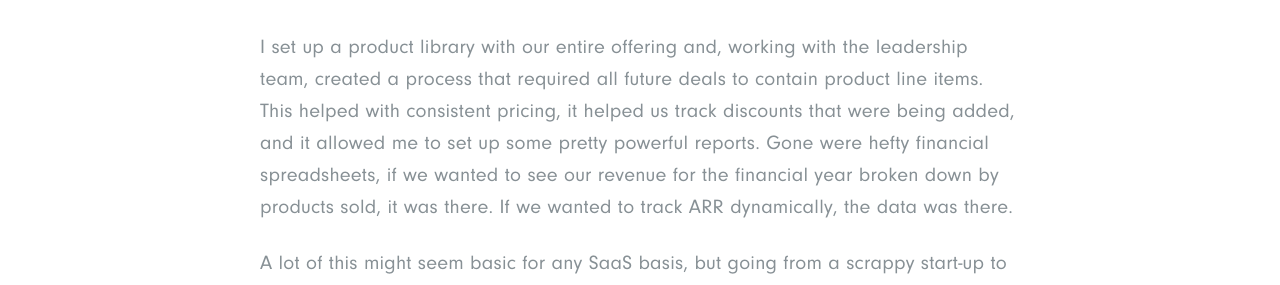
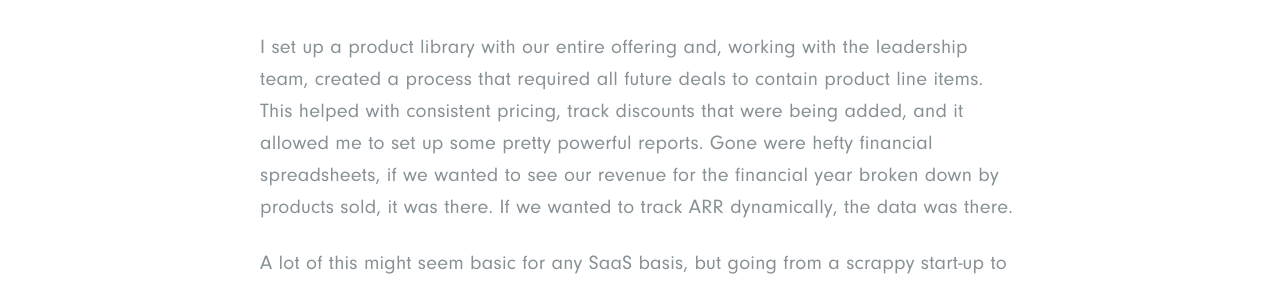
Before and after one commit to edstennettackee/edstennett, a Jekyll site: the page built from _portfolio/crm-migration.md, in a window 1280 px wide and 900 px high, scrolled down 4536 px. Shown: the part 224-509 px from the top of the window. Built offline with Jekyll 4.4.1, drawn with Linux system fonts in a browser that asks for light colours.

Commit message:
Updated '_portfolio/crm-migration.md' via CloudCannon

```diff
--- a/_portfolio/crm-migration.md
+++ b/_portfolio/crm-migration.md
@@ -35,13 +35,13 @@ The main goal of the project was simplification. If I wanted to get competitor i
 
 As the company grew, so did the number of tools. This is makes sense. The issue we had was that the tools weren't talking together, so data became siloed. The basics of Product Marketing became harder to achieve.
 
-<div><img class="larger-image" src="/assets/images/portfolio/migration-tools.png" width="2305" height="1410" /></div>
+<div><img class="larger-image" width="2305" height="1410" src="/assets/images/portfolio/migration-tools.png" /></div>
 
 ### Data sync
 
 I set up the Hubspot &lt;&gt; Salesforce integration for Contact, Company, and Deal objects. I set up a Hubspot inclusion list that meant that MQLs would sync to Salesforce as a new lead. That lead could be sales accepted, disqualified entirely, or sent back to marketing. All salesforce deals and tasks were synced over to Hubspot. Over time, all contacts and companies could be synced as well using the off-the-shelf integration.
 
-<div><img class="larger-image" src="/assets/images/portfolio/crm_migration-complete.png" width="2262" height="1170" /></div>
+<div><img class="larger-image" width="2262" height="1170" src="/assets/images/portfolio/crm_migration-complete.png" /></div>
 
 ### Support
 
@@ -65,7 +65,7 @@ In Salesforce, all opportunities sat in a single pipeline with the same stages.
 
 **Products**
 
-I set up a product library with our entire offering and, working with the leadership team, created a process that required all future deals to contain product line items. This helped with consistent pricing, it helped us track discounts that were being added, and it allowed me to set up some pretty powerful reports. Gone were hefty financial spreadsheets, if we wanted to see our revenue for the financial year broken down by products sold, it was there. If we wanted to track ARR dynamically, the data was there.
+I set up a product library with our entire offering and, working with the leadership team, created a process that required all future deals to contain product line items. This helped with consistent pricing, track discounts that were being added, and it allowed me to set up some pretty powerful reports. Gone were hefty financial spreadsheets, if we wanted to see our revenue for the financial year broken down by products sold, it was there. If we wanted to track ARR dynamically, the data was there.
 
 A lot of this might seem basic for any SaaS basis, but going from a scrappy start-up to a scale up, it’s easy to focus on bringing in revenue and lose sight of capturing data and reporting.
 
```
